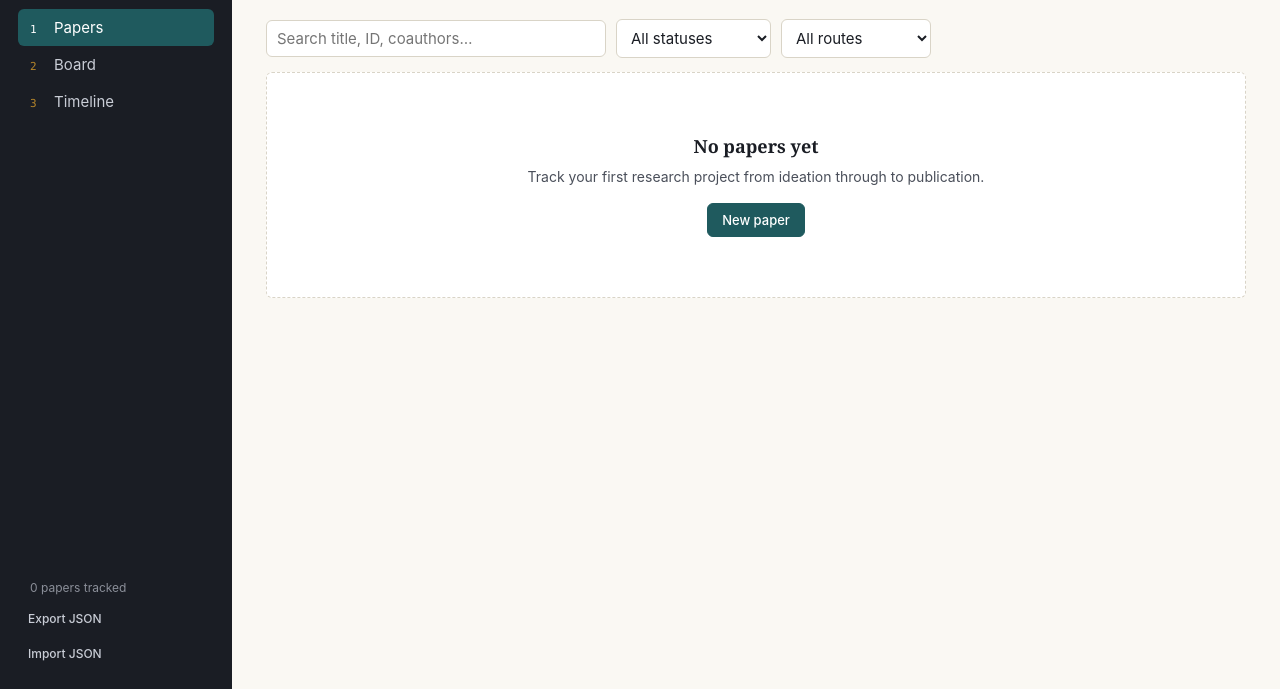
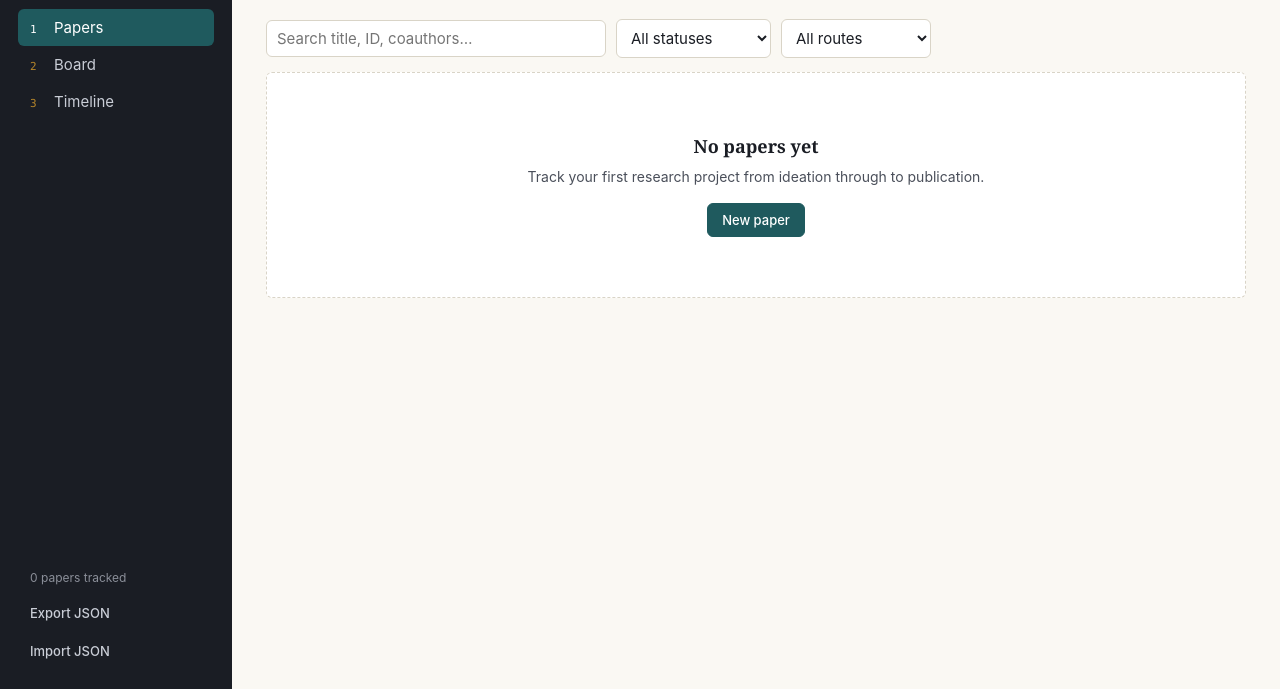
Before and after one commit to qdvc-apps/qdvc-research-pipeline, a plain HTML site: page dist/index.html in a window 1280 px wide. Shown: the part 111-800 px from the top of the page. Drawn offline with Linux system fonts and the light colour scheme.

Commit message:
[AI-assisted] [fix] Fix Edit opening a blank form and unreadable sidebar hover
Edit, board drag-to-restatus, and in-modal delete looked papers up by id while passing the internal key, so they resolved nothing; a new Store.getByKey now backs all key-based lookups. The sidebar Export/Import buttons no longer inherit the light-theme ghost hover, using a dark-rail button style that keeps text readable on hover.

Co-authored-by: Claude <noreply@anthropic.com>

```diff
--- a/dist/index.html
+++ b/dist/index.html
@@ -127,12 +127,28 @@ button, input, select, textarea { font-family: inherit; font-size: inherit; colo
 }
 .nav-item.active .k { color: #fff; }
 
-.rail-foot { margin-top: auto; display: flex; flex-direction: column; gap: 8px; }
+.rail-foot { margin-top: auto; display: flex; flex-direction: column; gap: 6px; }
 .rail-foot .count {
   font-size: 12px;
   color: var(--ink-faint);
-  padding: 0 12px;
-}
+  padding: 0 12px 4px;
+}
+.rail-btn {
+  display: block;
+  width: 100%;
+  text-align: left;
+  padding: 8px 12px;
+  border: none;
+  border-radius: var(--radius);
+  background: none;
+  color: #c9cdd6;
+  font-size: 13px;
+  font-weight: 500;
+  cursor: pointer;
+  transition: background .12s, color .12s;
+}
+.rail-btn:hover { background: rgba(255,255,255,.08); color: #fff; }
+.rail-btn:active { background: rgba(255,255,255,.12); }
 
 /* ---------- Main ---------- */
 .main { padding: 0; overflow: hidden; }
@@ -523,8 +539,8 @@ tbody tr:hover { background: #fbf9f4; }
     </nav>
     <div class="rail-foot">
       <div class="count" id="railCount"></div>
-      <button class="btn btn-sm btn-ghost" id="btnExport" style="color:#c9cdd6">Export JSON</button>
-      <button class="btn btn-sm btn-ghost" id="btnImport" style="color:#c9cdd6">Import JSON</button>
+      <button class="rail-btn" id="btnExport">Export JSON</button>
+      <button class="rail-btn" id="btnImport">Import JSON</button>
       <input type="file" id="importFile" accept="application/json,.json" hidden>
     </div>
   </aside>
@@ -679,6 +695,7 @@ const Store = {
   },
 
   get(id) { return this.papers.find(p => p.id === id) || null; },
+  getByKey(key) { return this.papers.find(p => p._key === key) || null; },
 
   idExists(id, exceptKey) {
     return this.papers.some(p => p.id === id && p._key !== exceptKey);
@@ -969,7 +986,7 @@ function confirmDelete(p) {
 let editing = null; // working copy
 
 function openPaperModal(key) {
-  const source = key ? Store.get(key) : null;
+  const source = key ? Store.getByKey(key) : null;
   editing = source ? JSON.parse(JSON.stringify(source)) : blankPaper();
   if (!editing._key) editing._key = uid();
   renderModal(!source);
@@ -1033,7 +1050,7 @@ function renderModal(isNew) {
     body,
     el('div', { class: 'modal-foot' },
       el('div', {}, isNew ? '' : el('button', { class: 'btn btn-danger', type: 'button',
-        onclick: () => { const p = Store.get(editing._key); closeModal(); if (p) confirmDelete(p); } }, 'Delete')),
+        onclick: () => { const p = Store.getByKey(editing._key); closeModal(); if (p) confirmDelete(p); } }, 'Delete')),
       el('div', { class: 'right' },
         el('button', { class: 'btn', type: 'button', onclick: closeModal }, 'Cancel'),
         el('button', { class: 'btn btn-primary', type: 'button', onclick: savePaper }, 'Save paper'))));
@@ -1187,7 +1204,7 @@ const BoardView = {
         e.preventDefault();
         col.classList.remove('drop-target');
         if (!this.dragKey) return;
-        const p = Store.get(this.dragKey);
+        const p = Store.getByKey(this.dragKey);
         if (p && p.status !== s.value) {
           p.status = s.value;
           Store.upsert(p);
--- a/src/css/01-base.css
+++ b/src/css/01-base.css
@@ -119,12 +119,28 @@ button, input, select, textarea { font-family: inherit; font-size: inherit; colo
 }
 .nav-item.active .k { color: #fff; }
 
-.rail-foot { margin-top: auto; display: flex; flex-direction: column; gap: 8px; }
+.rail-foot { margin-top: auto; display: flex; flex-direction: column; gap: 6px; }
 .rail-foot .count {
   font-size: 12px;
   color: var(--ink-faint);
-  padding: 0 12px;
+  padding: 0 12px 4px;
 }
+.rail-btn {
+  display: block;
+  width: 100%;
+  text-align: left;
+  padding: 8px 12px;
+  border: none;
+  border-radius: var(--radius);
+  background: none;
+  color: #c9cdd6;
+  font-size: 13px;
+  font-weight: 500;
+  cursor: pointer;
+  transition: background .12s, color .12s;
+}
+.rail-btn:hover { background: rgba(255,255,255,.08); color: #fff; }
+.rail-btn:active { background: rgba(255,255,255,.12); }
 
 /* ---------- Main ---------- */
 .main { padding: 0; overflow: hidden; }
--- a/src/js/01-store.js
+++ b/src/js/01-store.js
@@ -96,6 +96,7 @@ const Store = {
   },
 
   get(id) { return this.papers.find(p => p.id === id) || null; },
+  getByKey(key) { return this.papers.find(p => p._key === key) || null; },
 
   idExists(id, exceptKey) {
     return this.papers.some(p => p.id === id && p._key !== exceptKey);
--- a/src/js/04-modal.js
+++ b/src/js/04-modal.js
@@ -5,7 +5,7 @@
 let editing = null; // working copy
 
 function openPaperModal(key) {
-  const source = key ? Store.get(key) : null;
+  const source = key ? Store.getByKey(key) : null;
   editing = source ? JSON.parse(JSON.stringify(source)) : blankPaper();
   if (!editing._key) editing._key = uid();
   renderModal(!source);
@@ -69,7 +69,7 @@ function renderModal(isNew) {
     body,
     el('div', { class: 'modal-foot' },
       el('div', {}, isNew ? '' : el('button', { class: 'btn btn-danger', type: 'button',
-        onclick: () => { const p = Store.get(editing._key); closeModal(); if (p) confirmDelete(p); } }, 'Delete')),
+        onclick: () => { const p = Store.getByKey(editing._key); closeModal(); if (p) confirmDelete(p); } }, 'Delete')),
       el('div', { class: 'right' },
         el('button', { class: 'btn', type: 'button', onclick: closeModal }, 'Cancel'),
         el('button', { class: 'btn btn-primary', type: 'button', onclick: savePaper }, 'Save paper'))));
--- a/src/js/05-board.js
+++ b/src/js/05-board.js
@@ -32,7 +32,7 @@ const BoardView = {
         e.preventDefault();
         col.classList.remove('drop-target');
         if (!this.dragKey) return;
-        const p = Store.get(this.dragKey);
+        const p = Store.getByKey(this.dragKey);
         if (p && p.status !== s.value) {
           p.status = s.value;
           Store.upsert(p);
```
Also changed, not shown: src/html/body.html (+2 -2 lines), 1 other file.
